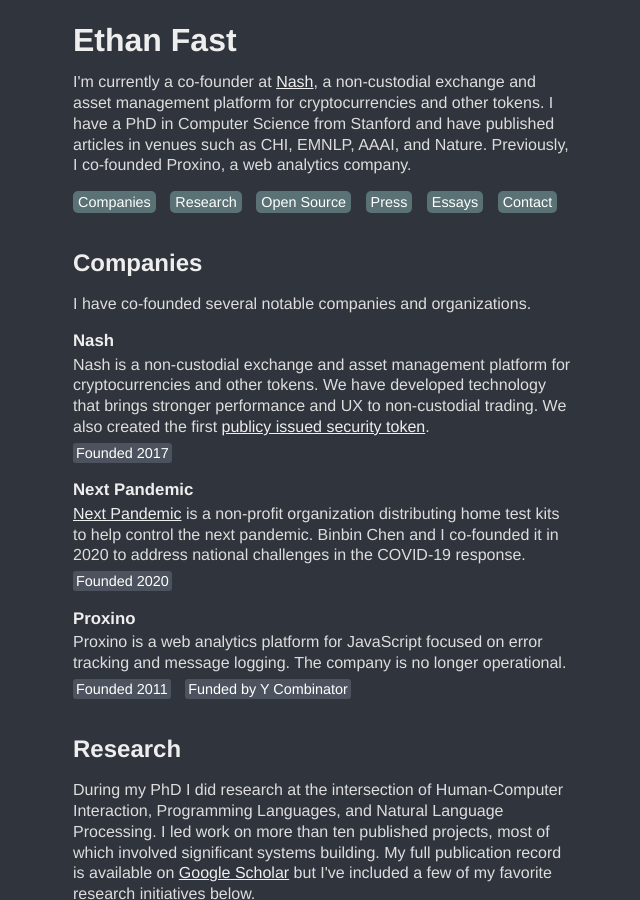
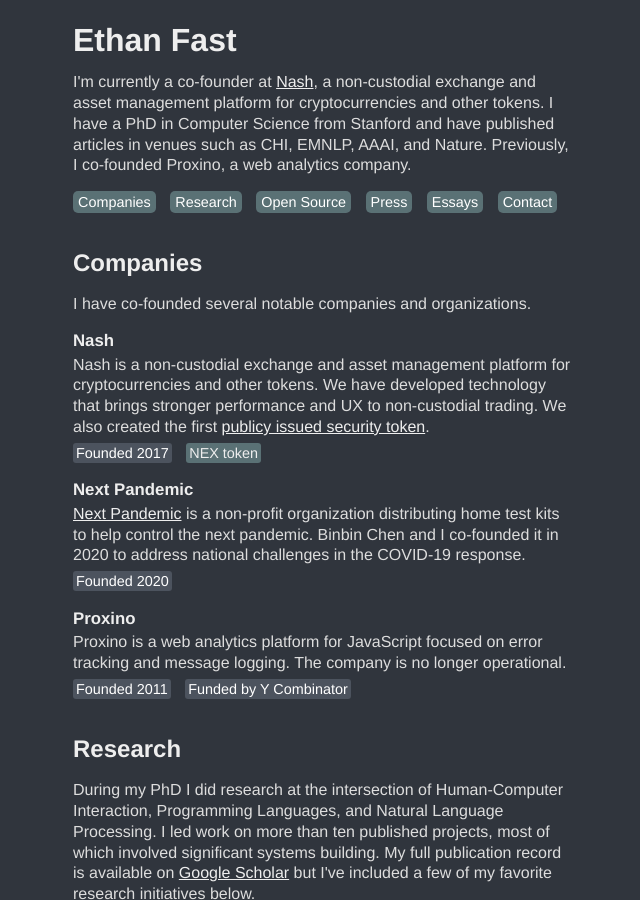
Before and after one commit to Ejhfast/ejhfast.github.com, a Jekyll site: the page built from index.html, in a window 1280 px wide and 900 px high. Shown: the whole window, without its empty margins (317-957 px from the left). Built offline with Jekyll 4.4.1, drawn with Linux system fonts in a browser that asks for light colours.

```diff
--- a/index.html
+++ b/index.html
@@ -16,8 +16,7 @@
                 We also created the first <a href="https://nash.io/products/nash-exchange-token">publicy issued security token</a>.
             </div>
             <div class="date">Founded 2017</div>
-
-            <!-- <div class="other">30+ team members</div> -->
+            <div class="paper"><a href="https://www.coingecko.com/en/coins/nash-exchange">NEX token</a></div>
             <!-- <div class="other">Raised $35 million</div> -->
         </div>
         <div class="project">
```
